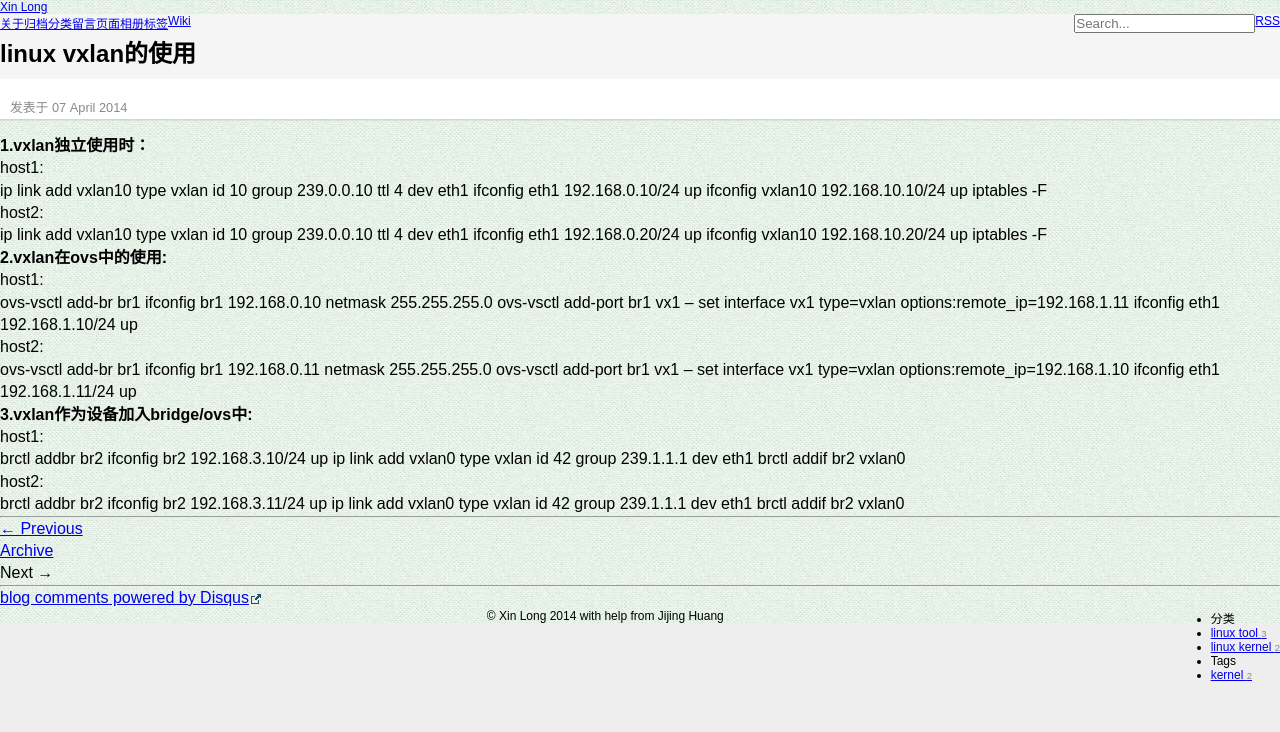
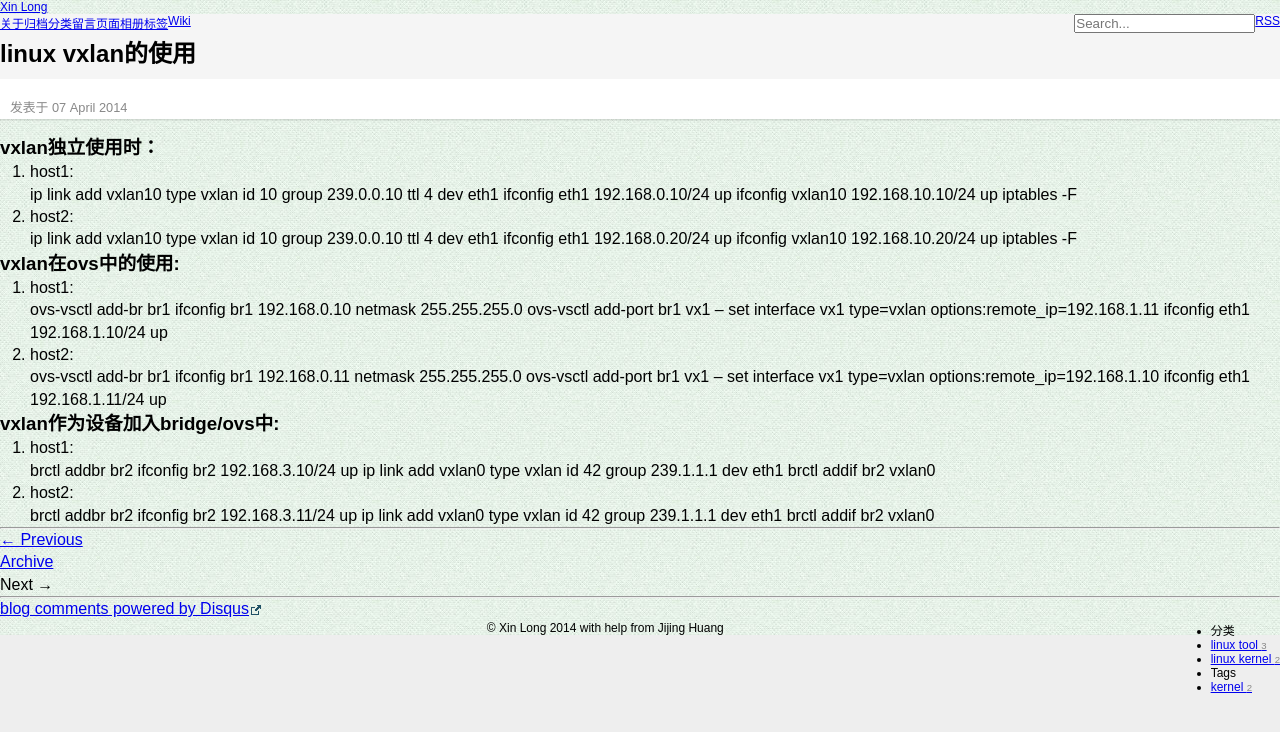
Before and after one commit to fengpsky/lxin.github.io, a Jekyll site: the page built from _posts/2014-04-07-linux-vxlan-configure.md, in a window 1280 px wide. Shown: the top 732 px of the page. Built offline with Jekyll 4.4.1, drawn with Linux system fonts in a browser that asks for light colours; comment, search, counter and statistics services are not loaded.

Commit message:
some change

```diff
--- a/_posts/2014-04-07-linux-vxlan-configure.md
+++ b/_posts/2014-04-07-linux-vxlan-configure.md
@@ -6,48 +6,48 @@ excerpt: "vxlan三种使用方式"
 tags: "kernel"
 ---
 {% include JB/setup %}
-#### 1.vxlan独立使用时：
+### vxlan独立使用时：
 
-+ host1:
+1. host1:
 
     ip link add vxlan10 type vxlan id 10 group 239.0.0.10 ttl 4 dev eth1
     ifconfig eth1 192.168.0.10/24 up
     ifconfig vxlan10 192.168.10.10/24 up
     iptables -F
 
-+ host2:
+2. host2:
 
     ip link add vxlan10 type vxlan id 10 group 239.0.0.10 ttl 4 dev eth1
     ifconfig eth1 192.168.0.20/24 up
     ifconfig vxlan10 192.168.10.20/24 up
     iptables -F
 
-#### 2.vxlan在ovs中的使用:
+### vxlan在ovs中的使用:
 
-+ host1:
+1. host1:
 
     ovs-vsctl add-br br1
     ifconfig br1 192.168.0.10 netmask 255.255.255.0
     ovs-vsctl add-port br1 vx1 -- set interface vx1 type=vxlan options:remote_ip=192.168.1.11
     ifconfig eth1 192.168.1.10/24 up
 
-+ host2:
+2. host2:
 
     ovs-vsctl add-br br1
     ifconfig br1 192.168.0.11 netmask 255.255.255.0
     ovs-vsctl add-port br1 vx1 -- set interface vx1 type=vxlan options:remote_ip=192.168.1.10
     ifconfig eth1 192.168.1.11/24 up
 
-#### 3.vxlan作为设备加入bridge/ovs中:
+### vxlan作为设备加入bridge/ovs中:
 
-+ host1:
+1. host1:
 
     brctl addbr br2
     ifconfig br2 192.168.3.10/24 up
     ip link add vxlan0 type vxlan id 42 group 239.1.1.1 dev eth1
     brctl addif br2 vxlan0
 
-+ host2:
+2. host2:
 
     brctl addbr br2
     ifconfig br2 192.168.3.11/24 up
```
